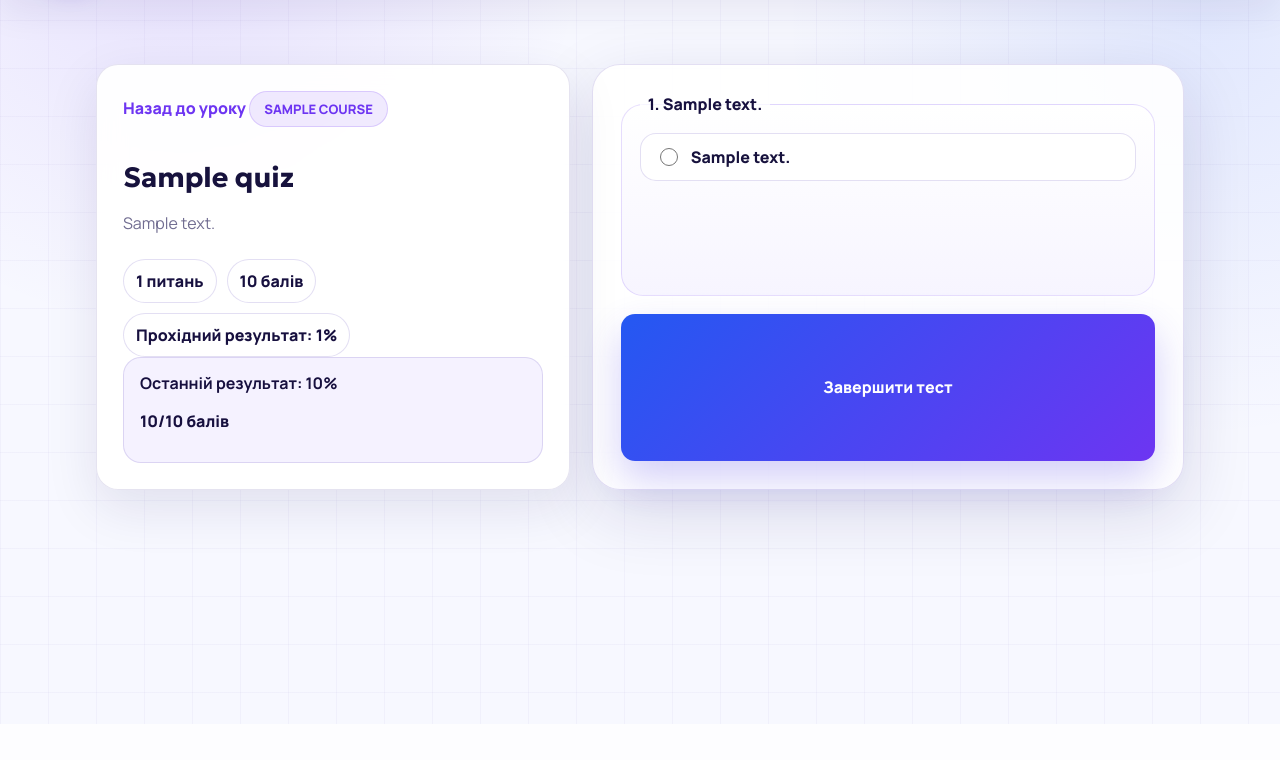
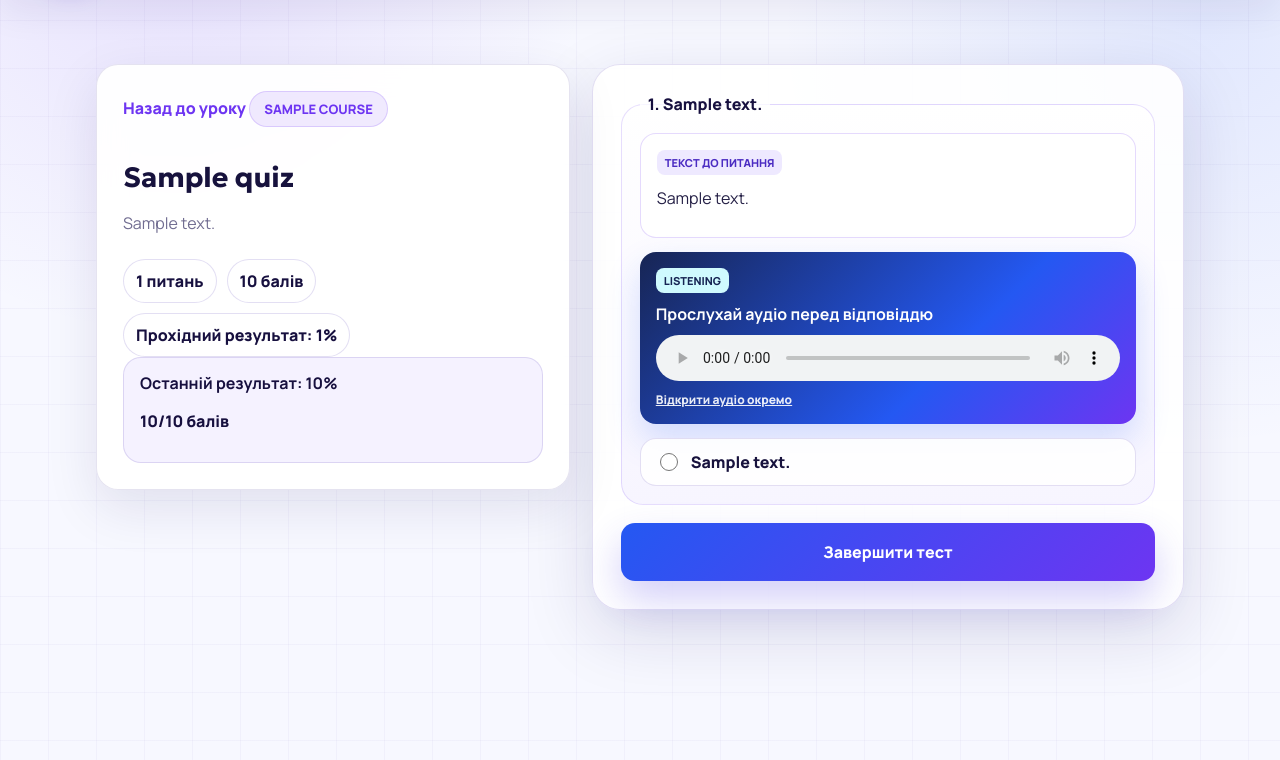
Before and after one commit to Sofier2/digital-center-platform, a Django app: page /quizzes/1/ in a window 1280 px wide. Shown: the part 76-836 px from the top of the page. Before the commit the page ends 800 px from the top, so only its background shows below. Run offline with Django 5.2, Linux system fonts and the light colour scheme; a user stored in the database is signed in; tables that the repository leaves empty hold one stand-in row (values such as "Sample post").

Commit message:
Add text and audio prompts to quizzes

```diff
--- a/learning/models.py
+++ b/learning/models.py
@@ -191,6 +191,9 @@ class Quiz(models.Model):
 
 class QuizQuestion(models.Model):
     quiz = models.ForeignKey(Quiz, on_delete=models.CASCADE, related_name="questions", verbose_name="тест")
+    context_text = models.TextField("текст або уривок до питання", blank=True)
+    audio_file = models.FileField("аудіо для listening", upload_to="quizzes/audio/", blank=True)
+    audio_url = models.URLField("пряме посилання на аудіо", blank=True)
     text = models.TextField("питання")
     explanation = models.TextField("пояснення після відповіді", blank=True)
     order = models.PositiveIntegerField("порядок", default=1)
--- a/learning/views.py
+++ b/learning/views.py
@@ -185,7 +185,21 @@ def take_quiz(request, pk):
     else:
         form = QuizTakeForm(questions=questions)
 
-    return render(request, "learning/take_quiz.html", {"quiz": quiz, "form": form, "questions_count": len(questions), "latest_attempt": latest_attempt})
+    question_fields = [
+        {"question": question, "field": form[f"question_{question.id}"]}
+        for question in questions
+    ]
+    return render(
+        request,
+        "learning/take_quiz.html",
+        {
+            "quiz": quiz,
+            "form": form,
+            "question_fields": question_fields,
+            "questions_count": len(questions),
+            "latest_attempt": latest_attempt,
+        },
+    )
 
 
 @login_required
--- a/static/css/platform.css
+++ b/static/css/platform.css
@@ -1574,6 +1574,70 @@ a.path-lesson:hover {
   font-weight: 950;
 }
 
+.quiz-support {
+  display: grid;
+  gap: 10px;
+  min-width: 0;
+  padding: 16px;
+  border-radius: 16px;
+}
+
+.support-label {
+  display: inline-flex;
+  width: fit-content;
+  padding: 5px 8px;
+  border-radius: 8px;
+  font-size: 11px;
+  font-weight: 950;
+  text-transform: uppercase;
+}
+
+.reading-passage {
+  color: #252046;
+  background: #fff;
+  border: 1px solid rgba(109, 53, 242, 0.18);
+}
+
+.reading-passage .support-label {
+  color: #4b2cc2;
+  background: #eee9ff;
+}
+
+.reading-passage p {
+  margin: 0 0 9px;
+  line-height: 1.7;
+}
+
+.listening-player {
+  color: #fff;
+  background: linear-gradient(135deg, #172554, #2458f2 62%, #6d35f2);
+  box-shadow: 0 16px 34px rgba(36, 88, 242, 0.18);
+}
+
+.listening-player .support-label {
+  color: #172554;
+  background: #cffafe;
+}
+
+.listening-player audio {
+  width: 100%;
+  min-width: 0;
+  height: 46px;
+}
+
+.audio-fallback {
+  width: fit-content;
+  color: rgba(255, 255, 255, 0.9);
+  font-size: 12px;
+  font-weight: 900;
+  text-decoration: underline;
+}
+
+.quiz-submit {
+  width: 100%;
+  min-height: 58px;
+}
+
 .choice-list ul {
   display: grid;
   gap: 10px;
@@ -1641,6 +1705,18 @@ a.path-lesson:hover {
 
 .answer-row.correct {
   border-left-color: #2458f2;
+}
+
+.result-context {
+  padding: 12px;
+  color: var(--muted);
+  background: var(--soft);
+  border-radius: 12px;
+  font-size: 14px;
+}
+
+.result-context p {
+  margin: 0 0 8px;
 }
 
 .fit-btn {
--- a/templates/learning/base.html
+++ b/templates/learning/base.html
@@ -11,7 +11,7 @@
     <link rel="preconnect" href="https://fonts.googleapis.com">
     <link rel="preconnect" href="https://fonts.gstatic.com" crossorigin>
     <link href="https://fonts.googleapis.com/css2?family=Geologica:wght@500;600;700;800;900&family=Manrope:wght@400;500;600;700;800&display=swap&subset=cyrillic" rel="stylesheet">
-    <link rel="stylesheet" href="{% static 'css/platform.css' %}?v=20260703-lessons1">
+    <link rel="stylesheet" href="{% static 'css/platform.css' %}?v=20260703-quizmedia1">
   </head>
   <body>
     <header class="app-header">
--- a/templates/learning/quiz_result.html
+++ b/templates/learning/quiz_result.html
@@ -27,6 +27,9 @@
       <h2>Відповіді</h2>
       {% for answer in attempt.answers.all %}
         <article class="answer-row {% if answer.is_correct %}correct{% else %}wrong{% endif %}">
+          {% if answer.question.context_text %}
+            <div class="result-context">{{ answer.question.context_text|linebreaks }}</div>
+          {% endif %}
           <strong>{{ forloop.counter }}. {{ answer.question.text }}</strong>
           <p>Твоя відповідь: {{ answer.selected_choice.text|default:"Не обрано" }}</p>
           {% if answer.question.explanation %}<small>{{ answer.question.explanation }}</small>{% endif %}
--- a/templates/learning/take_quiz.html
+++ b/templates/learning/take_quiz.html
@@ -24,17 +24,45 @@
 
     <form class="quiz-card" method="post">
       {% csrf_token %}
-      {% if form.fields %}
-        {% for field in form %}
+      {% if question_fields %}
+        {% for item in question_fields %}
           <fieldset class="quiz-question">
-            <legend>{{ forloop.counter }}. {{ field.label }}</legend>
+            <legend>{{ forloop.counter }}. {{ item.question.text }}</legend>
+
+            {% if item.question.context_text %}
+              <div class="quiz-support reading-passage">
+                <span class="support-label">Текст до питання</span>
+                <div>{{ item.question.context_text|linebreaks }}</div>
+              </div>
+            {% endif %}
+
+            {% if item.question.audio_file or item.question.audio_url %}
+              <div class="quiz-support listening-player">
+                <span class="support-label">Listening</span>
+                <strong>Прослухай аудіо перед відповіддю</strong>
+                <audio controls preload="metadata">
+                  {% if item.question.audio_file %}
+                    <source src="{{ item.question.audio_file.url }}">
+                  {% else %}
+                    <source src="{{ item.question.audio_url }}">
+                  {% endif %}
+                  Твій браузер не підтримує аудіоплеєр.
+                </audio>
+                {% if item.question.audio_file %}
+                  <a class="audio-fallback" href="{{ item.question.audio_file.url }}" target="_blank" rel="noreferrer">Відкрити аудіо окремо</a>
+                {% else %}
+                  <a class="audio-fallback" href="{{ item.question.audio_url }}" target="_blank" rel="noreferrer">Відкрити аудіо окремо</a>
+                {% endif %}
+              </div>
+            {% endif %}
+
             <div class="choice-list">
-              {{ field }}
+              {{ item.field }}
             </div>
-            {% if field.errors %}<small class="form-error">{{ field.errors|striptags }}</small>{% endif %}
+            {% if item.field.errors %}<small class="form-error">{{ item.field.errors|striptags }}</small>{% endif %}
           </fieldset>
         {% endfor %}
-        <button class="primary-btn" type="submit">Завершити тест</button>
+        <button class="primary-btn quiz-submit" type="submit">Завершити тест</button>
       {% else %}
         <div class="empty-state compact-empty">
           <h2>Питання ще не додані</h2>
```
Also changed, not shown: learning/admin.py (+9 -3 lines), learning/migrations/0006_quiz_question_context_audio.py (added).
